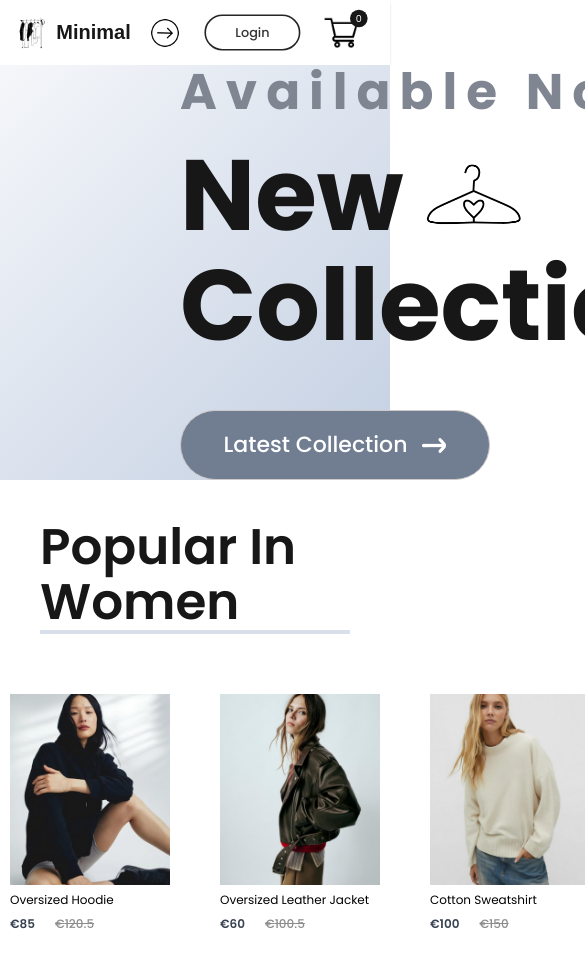
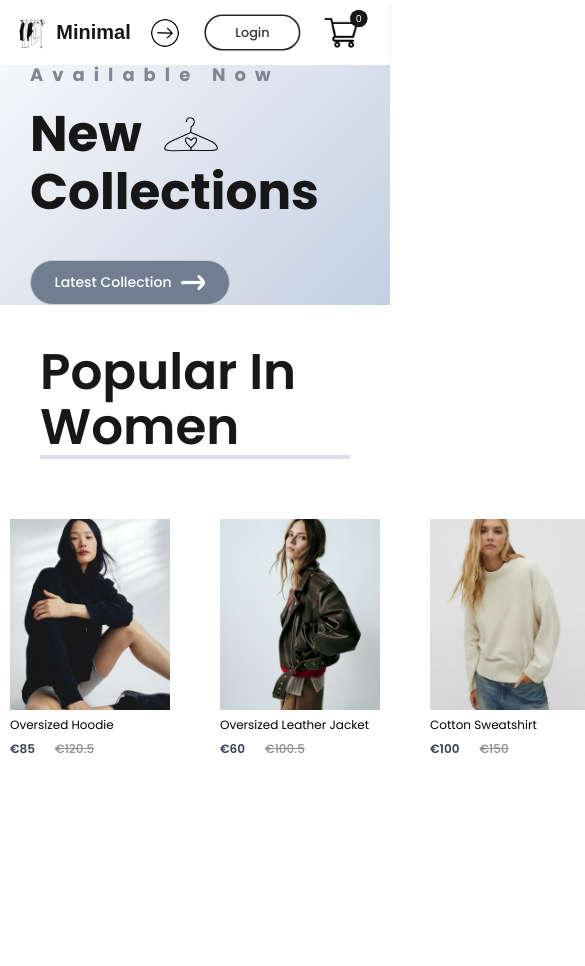
Before and after one commit to NadiasCodes/e-commerce-website-react, a React (Create React App) app: page / in a window 390 px wide. Shown: the top 966 px of the page, 585 px wide, since content can reach past the window. Built offline with nearby package versions, Linux system fonts and the light colour scheme; a web font is replaced by a local one.

Commit message:
added media queries for hero

```diff
--- a/src/Components/Hero/Hero.css
+++ b/src/Components/Hero/Hero.css
@@ -63,3 +63,105 @@
 display:flex;
 align-items: center;
 justify-content: center;}
+
+@media(max-width:1280px){
+.hero-left{
+    padding-left: 100px;
+}
+.hero-left h2{
+    font-size: 22px;
+}
+
+.hero-left p{
+font-size: 60px;}
+
+.hero-clothes-hanger-icon img{
+    width:80px;
+}
+.hero-latest-btn a{
+    gap:10px;
+    width:250px;
+    height:60px;
+    margin-top: 20px;
+    font-size: 18px;
+}
+.hero-right img{width:500px;}
+
+}
+
+
+
+@media(max-width:1024px){
+.hero-left{
+    padding-left: 80px;
+}
+.hero-left h2{
+    font-size: 20px;
+}
+
+.hero-left p{
+font-size: 50px;}
+
+.hero-clothes-hanger-icon img{
+    width:65px;
+}
+.hero-latest-btn a{
+width:220px;
+ height:50px;
+  font-size: 16px;
+}
+.hero-right img{
+width:400px;}
+
+}
+
+@media(max-width:800px){
+.hero-left{
+    padding-left: 30px;
+}
+.hero-left h2{
+    font-size: 16px;
+}
+
+.hero-left p{
+font-size: 40px;}
+
+.hero-clothes-hanger-icon img{
+    width:50px;
+}
+.hero-latest-btn a{
+width:170px;
+height:40px;
+font-size: 13px;
+}
+.hero-right img{
+width:200px;}
+
+}
+
+
+@media(max-width:500px){
+.hero {
+flex-direction: column;}
+
+.hero-right{
+    display:none;
+}
+
+.hero-left h2 {
+    font-size: 18px;
+}
+
+.hero-left p{
+    font-size: 50px;
+}
+
+.hero-clothes-hanger-icon img{
+    width:60px;
+}
+.hero-latest-btn a{
+width:200px;
+height:45px;
+font-size: 14px;
+}
+}
```
